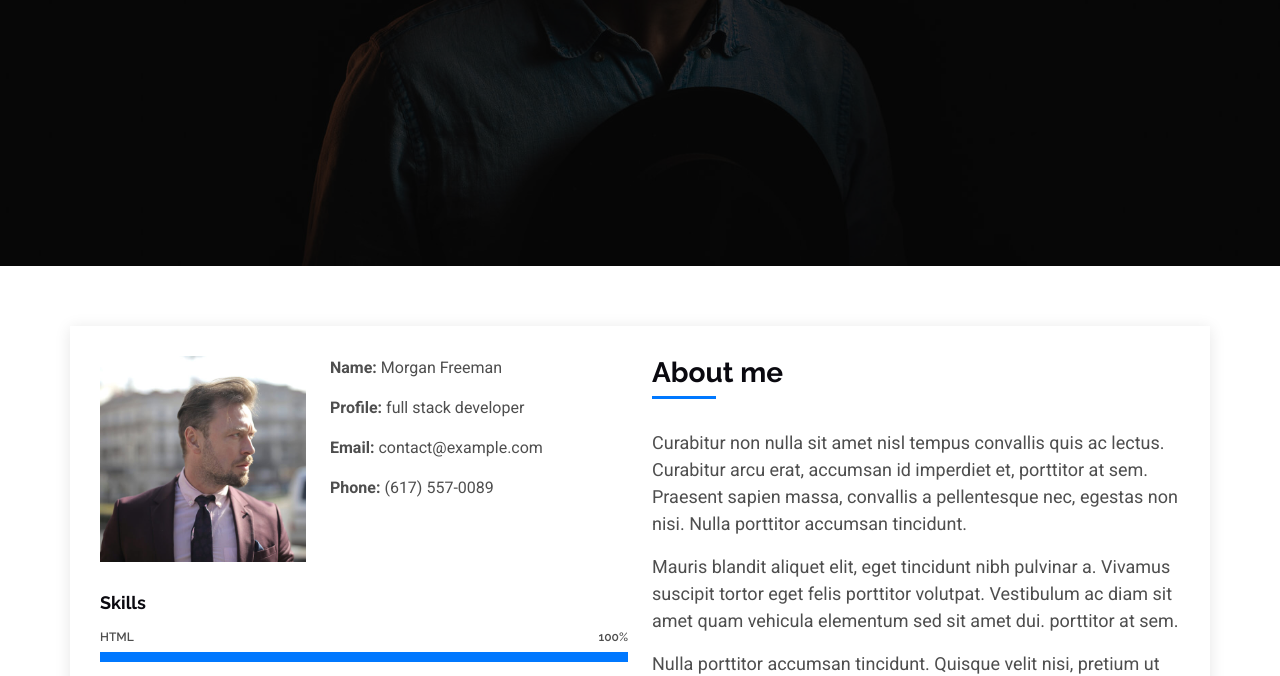
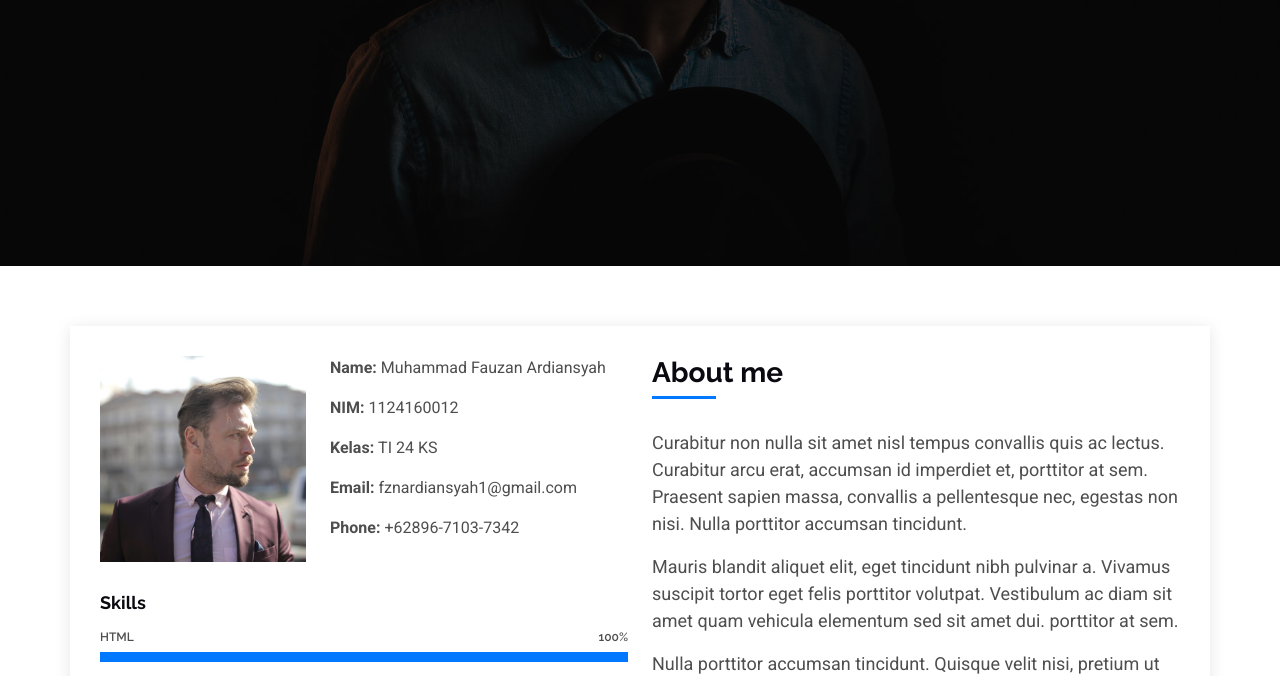
Before and after one commit to fznardiansyah/Project-2, a plain HTML site: page index.html in a window 1280 px wide. Shown: the part 535-1211 px from the top of the page. Drawn offline with Linux system fonts and the light colour scheme.

Commit message:
Ubah biodata

```diff
--- a/index.html
+++ b/index.html
@@ -105,10 +105,11 @@
                 <img src="assets/img/profile-img.jpg" class="img-fluid" alt="">
               </div>
               <div class="col-lg-7 about-info">
-                <p><strong>Name: </strong> <span>Morgan Freeman</span></p>
-                <p><strong>Profile: </strong> <span>full stack developer</span></p>
-                <p><strong>Email: </strong> <span>contact@example.com</span></p>
-                <p><strong>Phone: </strong> <span>(617) 557-0089</span></p>
+                <p><strong>Name: </strong> <span>Muhammad Fauzan Ardiansyah</span></p>
+                <p><strong>NIM: </strong> <span>1124160012</span></p>
+                <p><strong>Kelas: </strong> <span>TI 24 KS</span></p>
+                <p><strong>Email: </strong> <span>fznardiansyah1@gmail.com</span></p>
+                <p><strong>Phone: </strong> <span>+62896-7103-7342</span></p>
               </div>
             </div>
 
```
